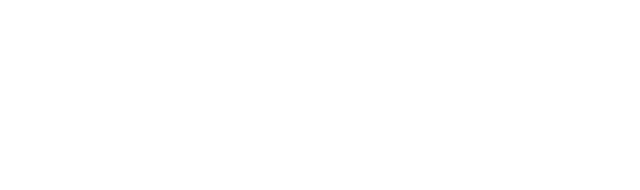
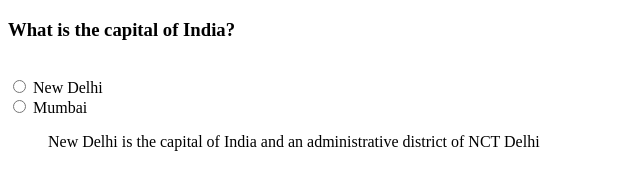
Before and after one commit to acciojob/trivia-Sravya1818, a website: page main.html in a window 1280 px wide. Shown: the whole page, without its empty margins (0-640 px from the left). Drawn offline with Linux system fonts and the light colour scheme.

Commit message:
Update main.html

```diff
--- a/main.html
+++ b/main.html
@@ -8,6 +8,17 @@
 
 <body>
 	<!-- the entire body must be written by student -->
+	<h3>What is the capital of India?</h3>
+	<br>
+	<input type="radio" name="city" id="city" required>
+	<label for="city">New Delhi</label>
+	<br>
+	<input type="radio" name="city" id="city" required>
+	<label for="city">Mumbai</label>
+	<blockquote cite=" https://en.wikipedia.org/wiki/New_Delhi">
+		<p>New Delhi is the capital of India and an administrative district of NCT Delhi</p>
+	</blockquote>
+
     <script type="text/javascript" src="./script.js">
 </script>
 
```
